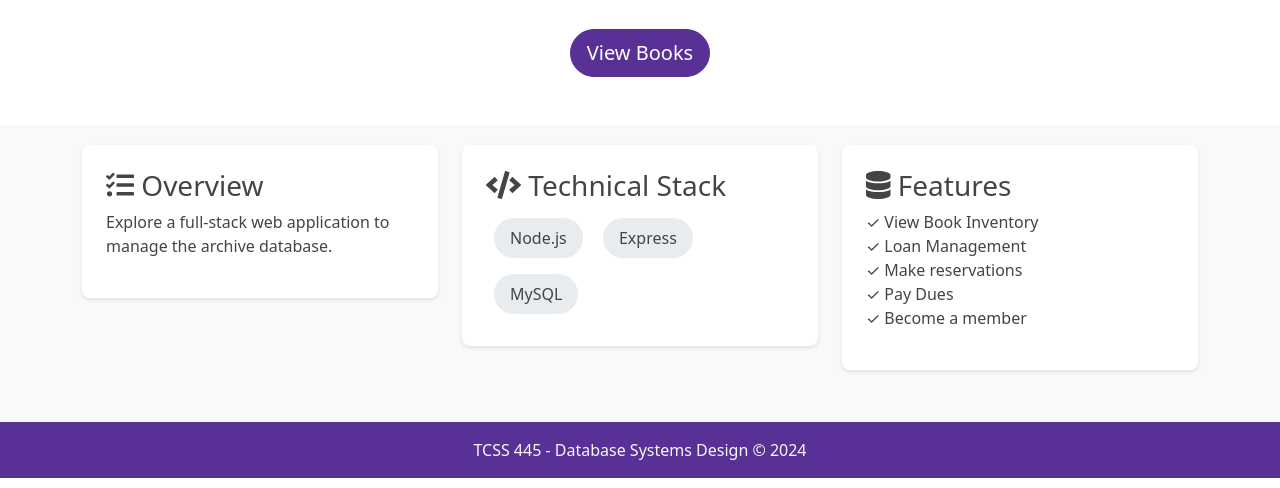
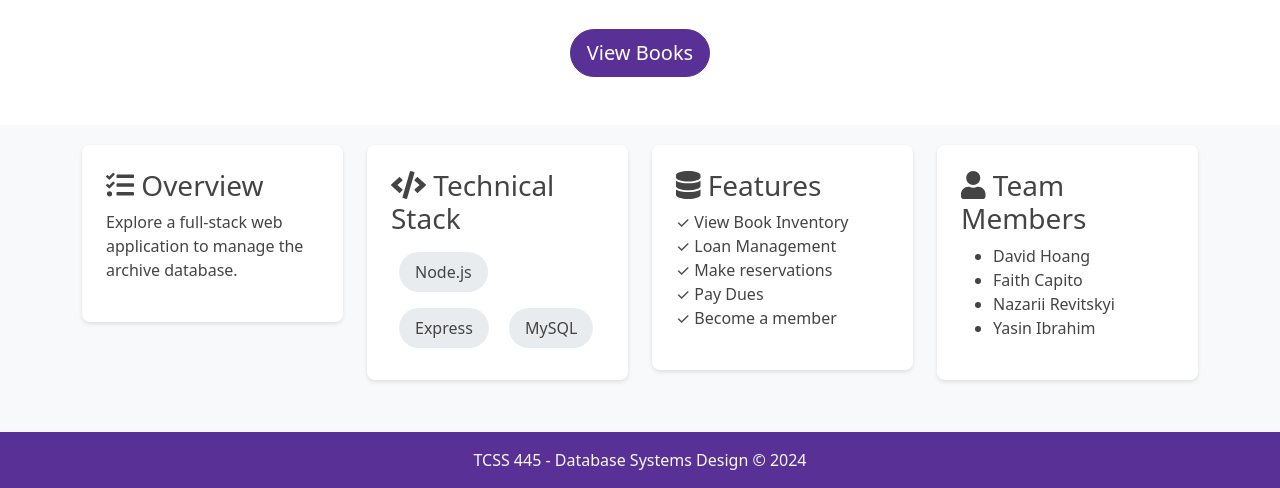
Before and after one commit to Yascsbot/LMS, a plain HTML site: page frontend/index.html in a window 1280 px wide. Shown: the part 458-946 px from the top of the page. Drawn offline with nearby package versions, Linux system fonts and the light colour scheme.

Commit message:
redid index html page

```diff
--- a/frontend/index.html
+++ b/frontend/index.html
@@ -4,10 +4,7 @@
     <meta charset="UTF-8" />
     <meta name="viewport" content="width=device-width, initial-scale=1.0" />
     <title>TCSS 445 Project "Archive"</title>
-    <link
-      rel="stylesheet"
-      href="https://bootswatch.com/5/pulse/bootstrap.min.css"
-    />
+    <link rel="stylesheet" href="https://bootswatch.com/5/pulse/bootstrap.min.css" />
     <style>
       /* Use Flexbox to structure the page */
       html,
@@ -55,15 +52,8 @@
     <!-- Navbar -->
     <nav class="navbar navbar-expand-lg navbar-dark bg-primary">
       <div class="container-fluid">
-        <a class="navbar-brand me-auto ms-3" href="index.html"
-          ><i class="fas fa-book"></i> Archive</a
-        >
-        <button
-          class="navbar-toggler"
-          type="button"
-          data-bs-toggle="collapse"
-          data-bs-target="#navbarNav"
-        >
+        <a class="navbar-brand me-auto ms-3" href="index.html"><i class="fas fa-book"></i> Archive</a>
+        <button class="navbar-toggler" type="button" data-bs-toggle="collapse" data-bs-target="#navbarNav">
           <span class="navbar-toggler-icon"></span>
         </button>
         <div class="collapse navbar-collapse" id="navbarNav">
@@ -96,18 +86,11 @@
     <!-- Hero Section -->
     <div class="hero-section">
       <div class="container text-center">
-        <img
-          src="/images/archive.logo.png"
-          alt="Archive Icon"
-          class="mb-4"
-          width="415"
-          height="175"
-        />
+        <img src="../images/archive.logo.png" alt="Archive Icon" class="mb-4" width="415" height="175" />
+
         <h1 class="display-4">Library Management System</h1>
         <p class="lead">Explore and manage a library</p>
-        <a href="books.html" class="btn btn-primary btn-lg mt-3 rounded-pill"
-          >View Books</a
-        >
+        <a href="books.html" class="btn btn-primary btn-lg mt-3 rounded-pill">View Books</a>
       </div>
     </div>
 
@@ -115,16 +98,13 @@
     <div class="bottom-section">
       <div class="container">
         <div class="row">
-          <div class="col-md-4">
+          <div class="col-md-3">
             <div class="feature-box">
               <h3><i class="fas fa-tasks"></i> Overview</h3>
-              <p>
-                Explore a full-stack web application to manage the archive
-                database.
-              </p>
+              <p>Explore a full-stack web application to manage the archive database.</p>
             </div>
           </div>
-          <div class="col-md-4">
+          <div class="col-md-3">
             <div class="feature-box">
               <h3><i class="fas fa-code"></i> Technical Stack</h3>
               <div class="tech-badge">Node.js</div>
@@ -132,7 +112,7 @@
               <div class="tech-badge">MySQL</div>
             </div>
           </div>
-          <div class="col-md-4">
+          <div class="col-md-3">
             <div class="feature-box">
               <h3><i class="fas fa-database"></i> Features</h3>
               <ul class="list-unstyled">
@@ -141,6 +121,17 @@
                 <li>✓ Make reservations</li>
                 <li>✓ Pay Dues</li>
                 <li>✓ Become a member</li>
+              </ul>
+            </div>
+          </div>
+          <div class="col-md-3">
+            <div class="feature-box">
+              <h3><i class="fas fa-user"></i> Team Members</h3>
+              <ul>
+                <li> David Hoang</li>
+                <li> Faith Capito</li>
+                <li> Nazarii Revitskyi </li>
+                <li> Yasin Ibrahim </li>
               </ul>
             </div>
           </div>
```
